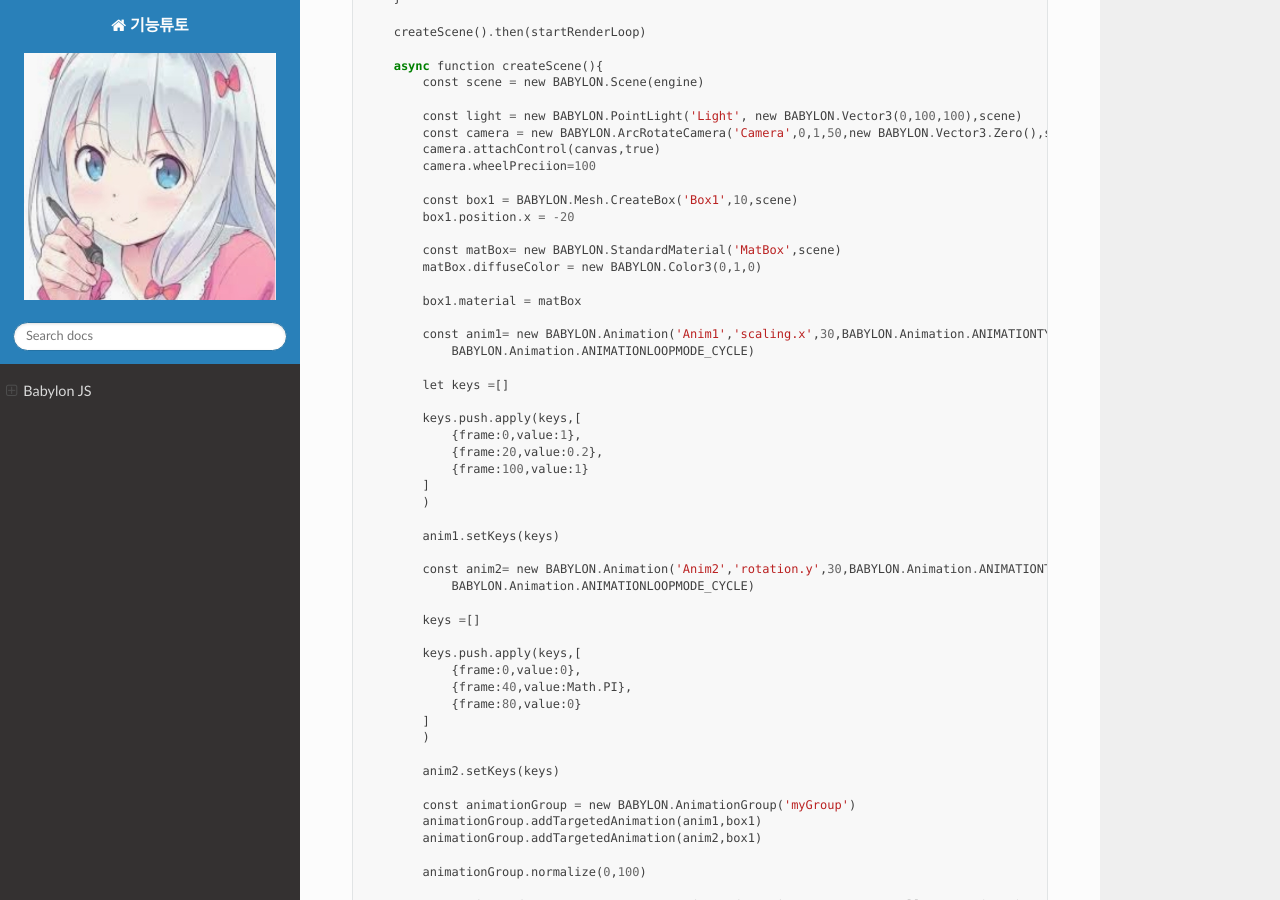
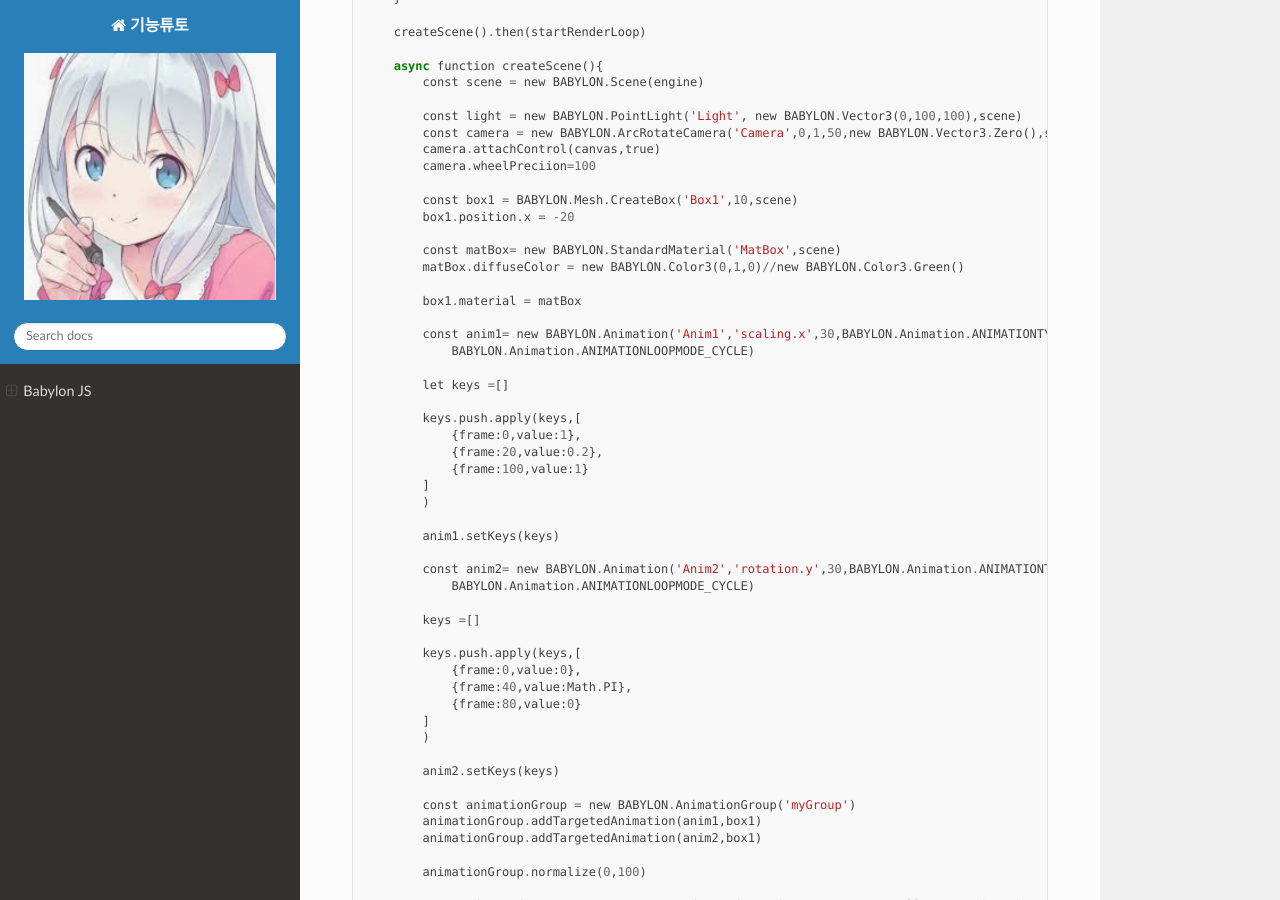
Before and after one commit to lisney/RTD, a Sphinx documentation site: the page built from docs/source/html/babylonjs.md, in a window 1280 px wide and 900 px high, scrolled down 12487 px. Built offline with Sphinx 7.4.7 and the Read the Docs theme 2.0.0, drawn with Linux system fonts in a browser that asks for light colours; pages that are not in the unit, such as notebooks, are missing from menus.

Commit message:
Update babylonjs.md

```diff
--- a/docs/source/html/babylonjs.md
+++ b/docs/source/html/babylonjs.md
@@ -490,7 +490,7 @@ engine.runRenderLoop(()=>{
         box1.position.x = -20
 
         const matBox= new BABYLON.StandardMaterial('MatBox',scene)
-        matBox.diffuseColor = new BABYLON.Color3(0,1,0)
+        matBox.diffuseColor = new BABYLON.Color3(0,1,0)//new BABYLON.Color3.Green()
 
         box1.material = matBox
 
```
